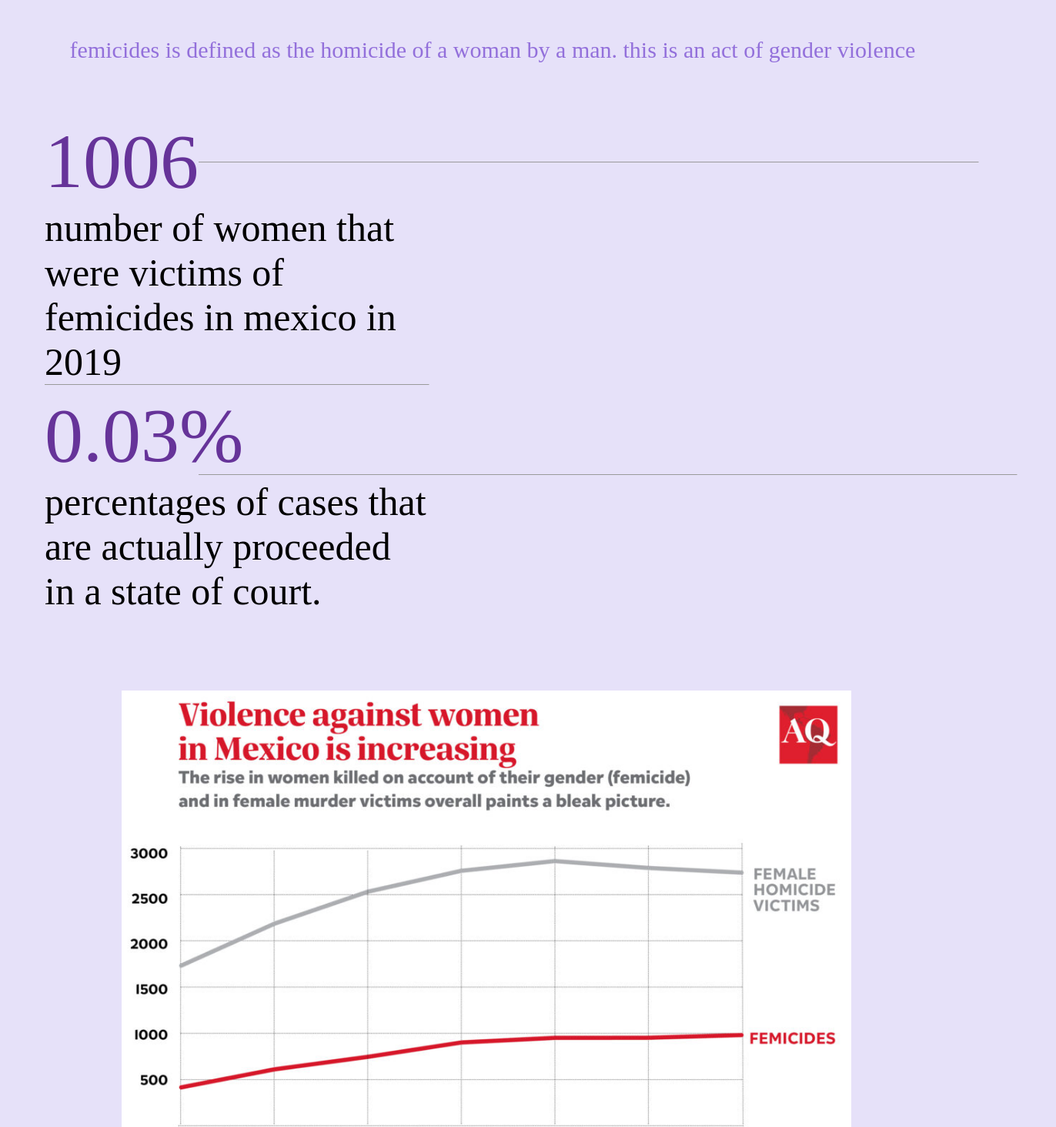
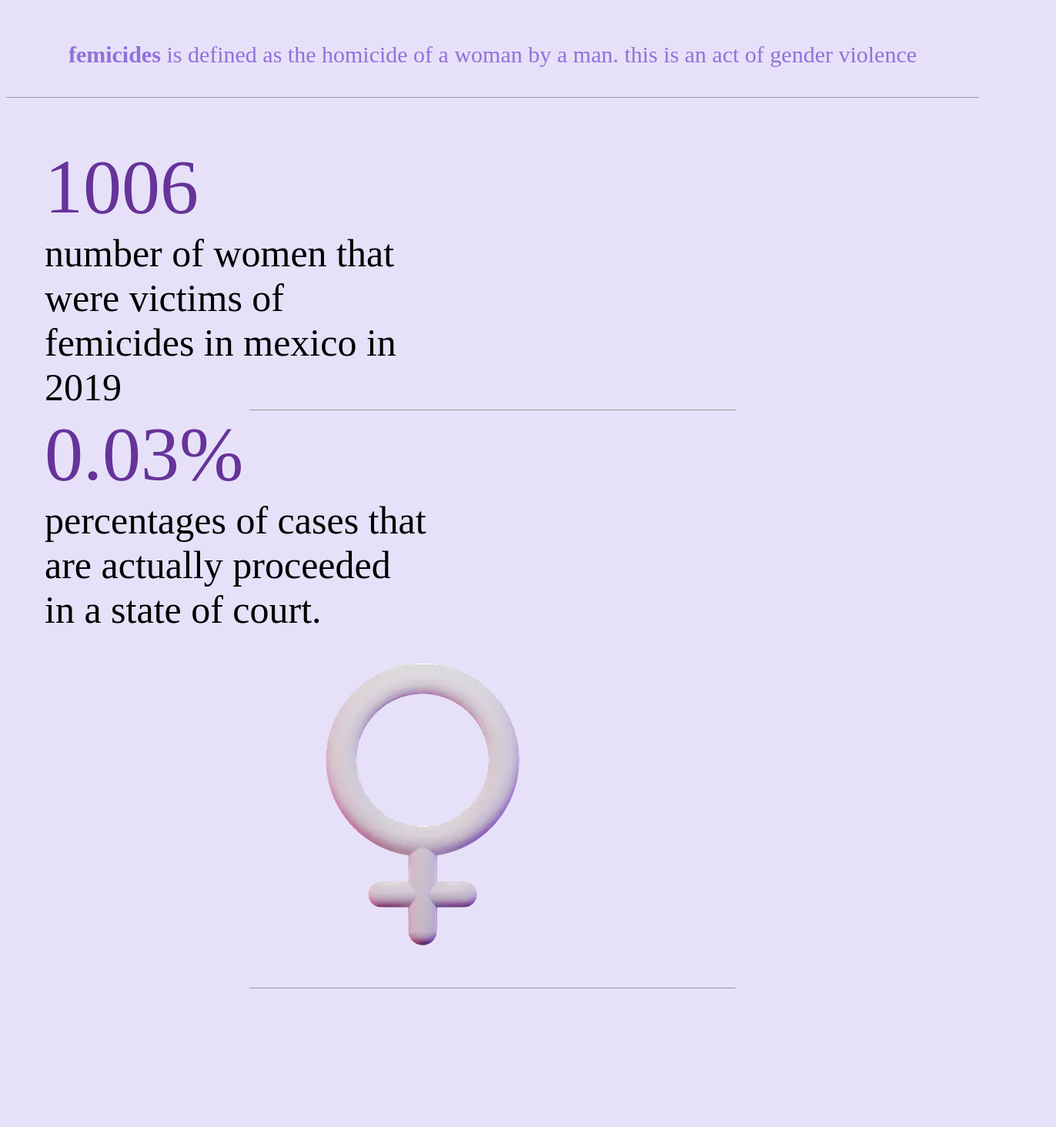
Before and after one commit to dianaxsolis/3PageIssueWebsite_IntroToWebDevFA2023, a plain HTML site: page index.html in a window 1280 px wide. Shown: the part 1260-2724 px from the top of the page at 77% size, 1372 px wide, since content can reach past the window. After the commit the page ends 2610 px from the top, so only its background shows below. Drawn offline with Linux system fonts and the light colour scheme; a web font is replaced by a local one.

Commit message:
Work session

```diff
--- a/index.html
+++ b/index.html
@@ -15,8 +15,8 @@
 	</div>
 
 	<div class="topNav">
-		<a class = "active" href="#home">home</a>
-		<a href="#cases">cases</a>
+		<a class = "active" href="index.html">home</a>
+		<a href="cases.html">cases</a>
 		<a href="#petitions">petitions</a>
 	</div>
 
@@ -29,26 +29,24 @@
 
 	<div id="homeAbout">
 		<h1 id="aboutTitle">what is femicides?</h1>
-		<p id="aboutBackground"> femicides is defined as the homicide of a woman by a man. this is an act of gender violence</p>
+		<p id="aboutBackground"> <strong> femicides </strong> is defined as the homicide of a woman by a man. this is an act of gender violence</p>
 	</div>
 
+	<hr size="0">
 
 	<div id="homeStats">
 		<span id="stats">1006</span>
 		<p id="stat1Info">number of women that were victims of femicides in mexico in 2019</p>
 	</div>
 
-	<hr size="0">
-
 	<div id="homeStats">
-		<hr size="0">
 		<span id="stats">0.03%</span>
 		<p id="stat2Info">percentages of cases that are actually proceeded in a state of court.</p>
 	</div>
 
 	<div id="imageContainer">
 		<hr size="0">
-		<img id="statsImage" src="image5.jpeg">
+		<img src="purplesymbol.png">
 		<hr size="0">
 	</div>
 
--- a/style.css
+++ b/style.css
@@ -18,6 +18,8 @@
 	src: url(AbrilFatface-Regular.ttf);
 }
 
+/* HOMEPAGE CSS */
+
 #headerContainer {
 	padding: 0px;
 
@@ -30,7 +32,6 @@
 	margin-left: auto;
 	margin-right: auto;
 	padding: 0px;
-	marig
 }
 
 #headerTitle {
@@ -80,12 +81,12 @@
 	font-family: NeueMontreal;
 	color: mediumpurple;
 	margin: 0px;
-	padding: 20px;
+	padding: 30px;
 }
 
 .photoGrid { /* Learned from https://ehtmlu.com/blog/simple-css-image-grid/ b/c w3 made it more complicated */
 	display: grid;
-	grid-gap: 10px;
+	grid-gap: 0px;
 	grid-template-columns: repeat(2, 1fr); /* 3 columns */
 	background-color: black;
 }
@@ -97,9 +98,8 @@
 }
 
 #imageContainer {
-	width: 100%;
+	width: 50%;
 	padding: 50px;
-	display: block;
 	display: block;
 	margin-left: auto;
 	margin-right: auto;
@@ -138,3 +138,5 @@
 	width: 75%;
 	padding: 100px;
 }
+
+/*END OF HOMEPAGE HTML*/
```
